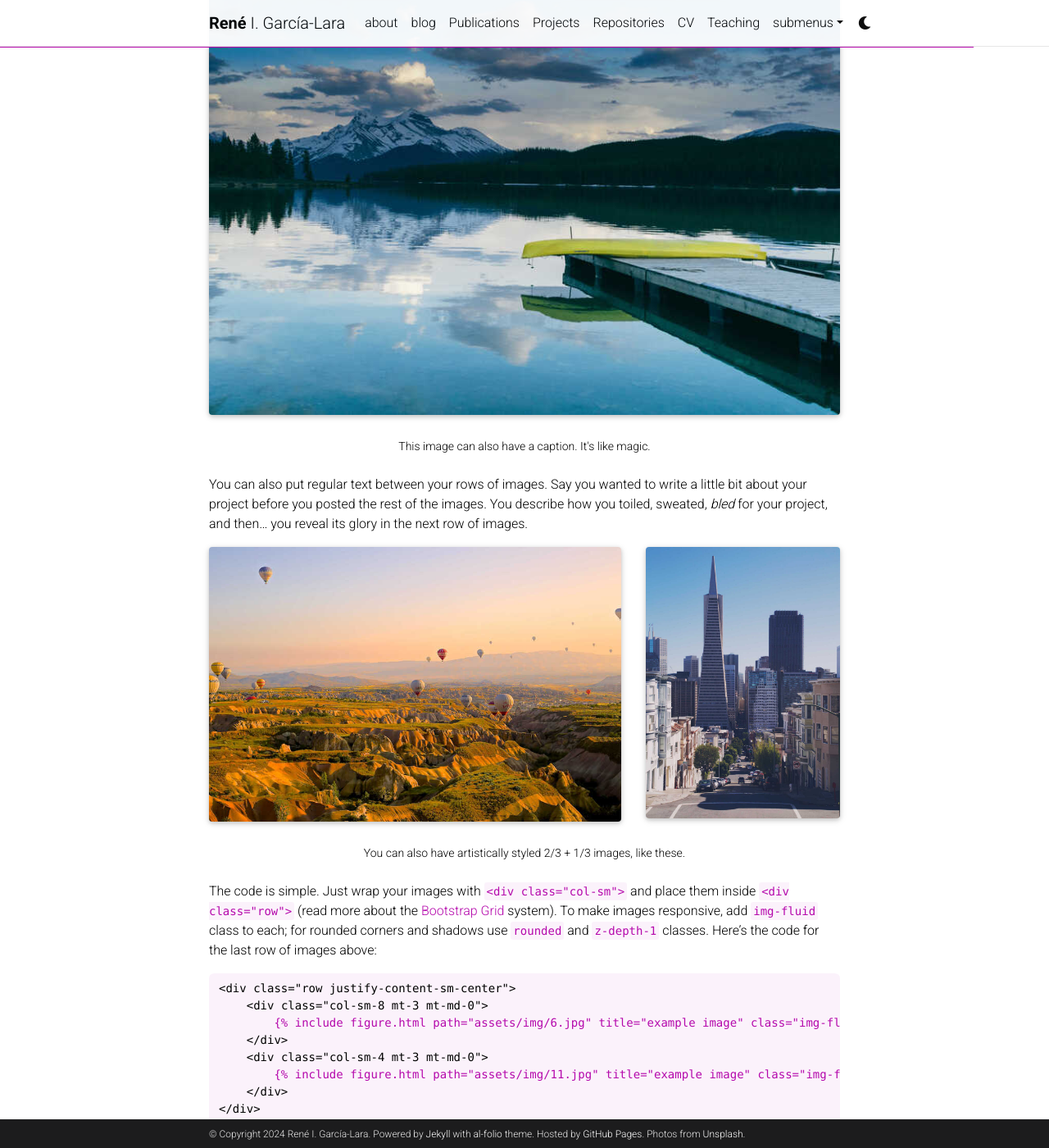
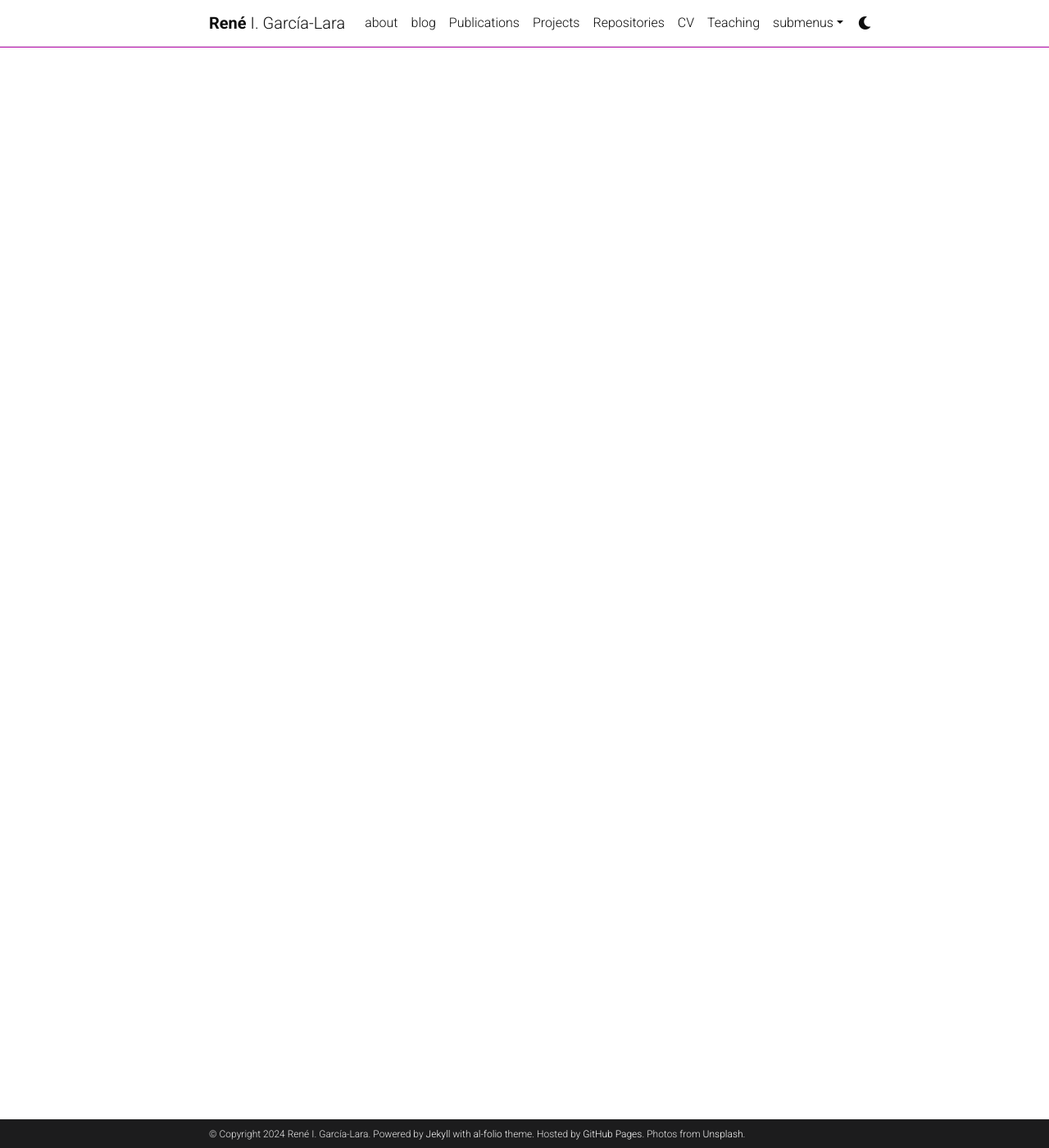
Before and after one commit to renegarcia/renegarcia.github.io, a Jekyll site: the page built from _projects/3_project.md, in a window 1280 px wide and 1400 px high, scrolled down 735 px. Shown: the whole window at 82% size. Built offline with Jekyll 4.4.1, drawn with Linux system fonts in a browser that asks for light colours; full-size pictures stand in for the smaller copies a plugin makes; comment, search, counter and statistics services are not loaded; a style sheet for code colours, icons or effects is not loaded; some of the changed text lies outside the part shown.

Commit message:
Update 3_project.md
Updated project 3 with the description of Numerics

````diff
--- a/_projects/3_project.md
+++ b/_projects/3_project.md
@@ -1,81 +1,9 @@
 ---
 layout: page
-title: project 3
-description: a project that redirects to another website
+title: NumericsMX
+description: Data analytics consulting
 img: assets/img/7.jpg
-redirect: https://unsplash.com
+redirect: https://numerics.mx
 importance: 3
 category: work
 ---
-
-Every project has a beautiful feature showcase page.
-It's easy to include images in a flexible 3-column grid format.
-Make your photos 1/3, 2/3, or full width.
-
-To give your project a background in the portfolio page, just add the img tag to the front matter like so:
-
-    ---
-    layout: page
-    title: project
-    description: a project with a background image
-    img: /assets/img/12.jpg
-    ---
-
-<div class="row">
-    <div class="col-sm mt-3 mt-md-0">
-        {% include figure.html path="assets/img/1.jpg" title="example image" class="img-fluid rounded z-depth-1" %}
-    </div>
-    <div class="col-sm mt-3 mt-md-0">
-        {% include figure.html path="assets/img/3.jpg" title="example image" class="img-fluid rounded z-depth-1" %}
-    </div>
-    <div class="col-sm mt-3 mt-md-0">
-        {% include figure.html path="assets/img/5.jpg" title="example image" class="img-fluid rounded z-depth-1" %}
-    </div>
-</div>
-<div class="caption">
-    Caption photos easily. On the left, a road goes through a tunnel. Middle, leaves artistically fall in a hipster photoshoot. Right, in another hipster photoshoot, a lumberjack grasps a handful of pine needles.
-</div>
-<div class="row">
-    <div class="col-sm mt-3 mt-md-0">
-        {% include figure.html path="assets/img/5.jpg" title="example image" class="img-fluid rounded z-depth-1" %}
-    </div>
-</div>
-<div class="caption">
-    This image can also have a caption. It's like magic.
-</div>
-
-You can also put regular text between your rows of images.
-Say you wanted to write a little bit about your project before you posted the rest of the images.
-You describe how you toiled, sweated, *bled* for your project, and then... you reveal its glory in the next row of images.
-
-
-<div class="row justify-content-sm-center">
-    <div class="col-sm-8 mt-3 mt-md-0">
-        {% include figure.html path="assets/img/6.jpg" title="example image" class="img-fluid rounded z-depth-1" %}
-    </div>
-    <div class="col-sm-4 mt-3 mt-md-0">
-        {% include figure.html path="assets/img/11.jpg" title="example image" class="img-fluid rounded z-depth-1" %}
-    </div>
-</div>
-<div class="caption">
-    You can also have artistically styled 2/3 + 1/3 images, like these.
-</div>
-
-
-The code is simple.
-Just wrap your images with `<div class="col-sm">` and place them inside `<div class="row">` (read more about the <a href="https://getbootstrap.com/docs/4.4/layout/grid/">Bootstrap Grid</a> system).
-To make images responsive, add `img-fluid` class to each; for rounded corners and shadows use `rounded` and `z-depth-1` classes.
-Here's the code for the last row of images above:
-
-{% raw %}
-```html
-<div class="row justify-content-sm-center">
-    <div class="col-sm-8 mt-3 mt-md-0">
-        {% include figure.html path="assets/img/6.jpg" title="example image" class="img-fluid rounded z-depth-1" %}
-    </div>
-    <div class="col-sm-4 mt-3 mt-md-0">
-        {% include figure.html path="assets/img/11.jpg" title="example image" class="img-fluid rounded z-depth-1" %}
-    </div>
-</div>
-```
-{% endraw %}
````
